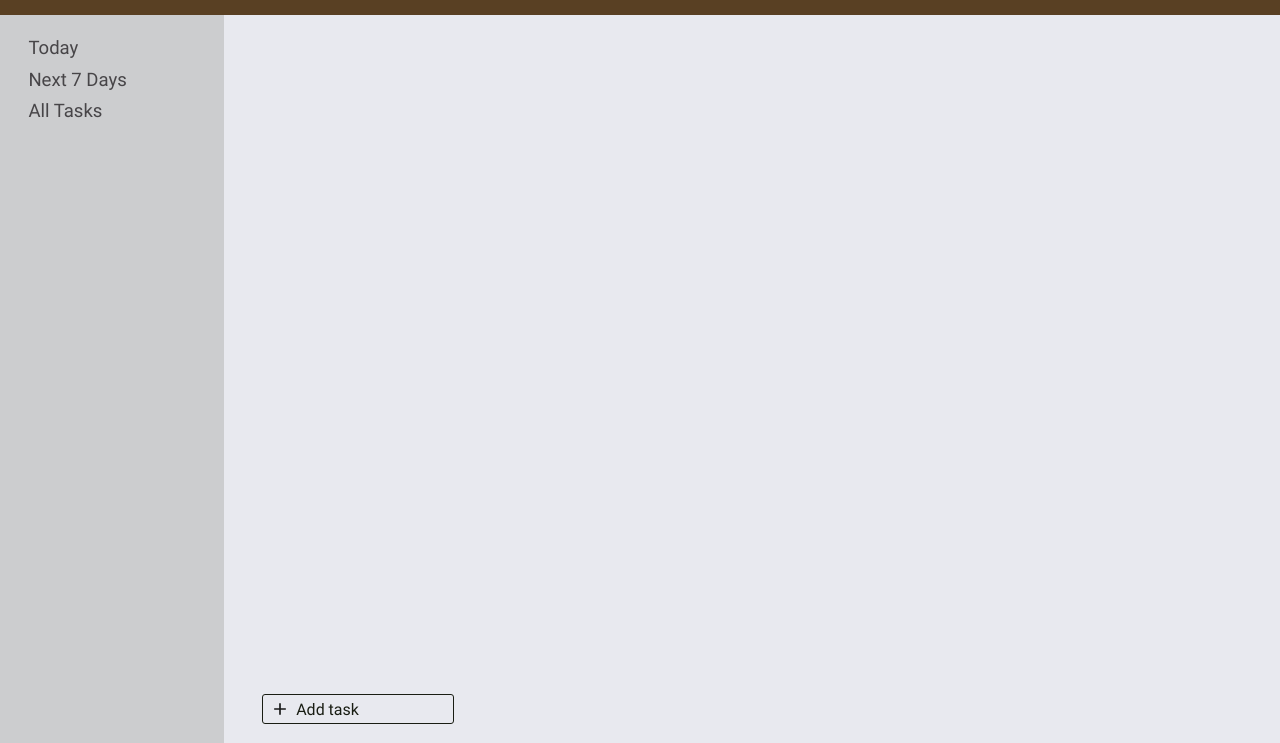
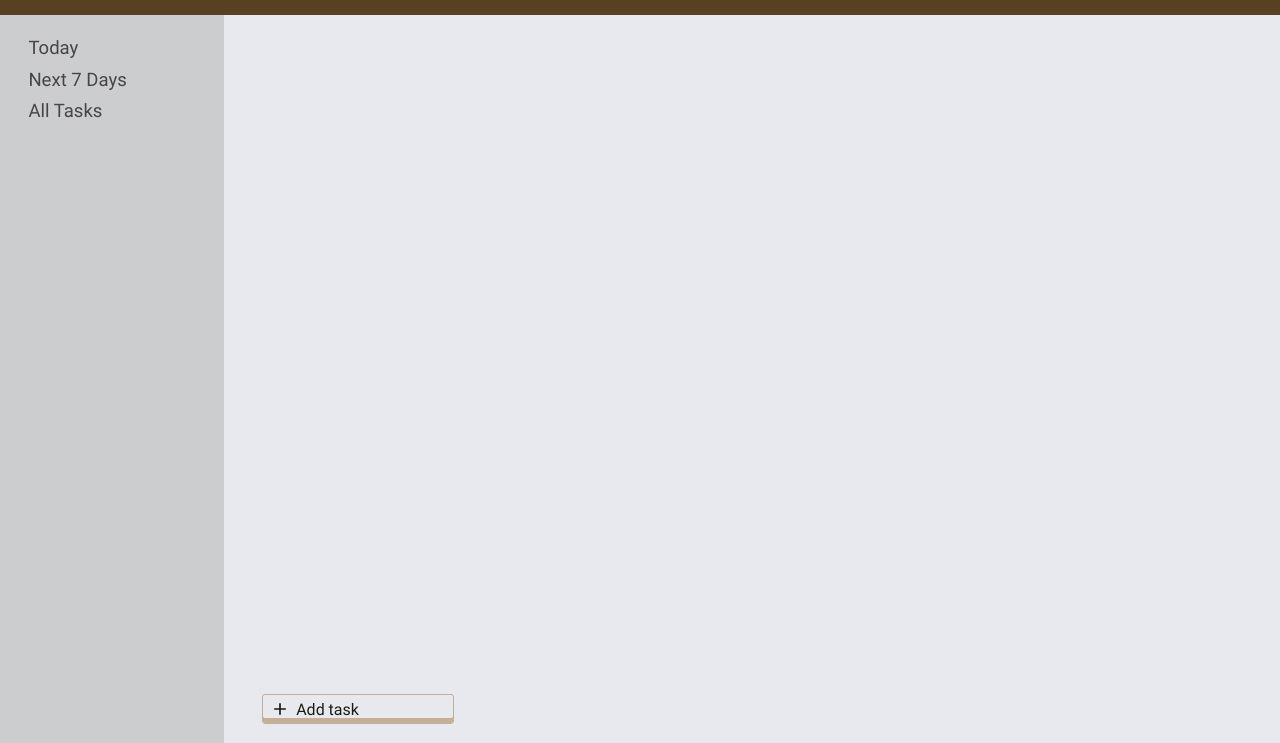
Before and after one commit to Adhisafdhol/to-do-list, a website built with webpack: page src/index.html in a window 1280 px wide. In both pictures the pointer is over the button "Add task". Shown: the part 57-800 px from the top of the page. Built offline with nearby package versions, Linux system fonts and the light colour scheme.

Commit message:
Add hover style on add-task button

```diff
--- a/src/style.css
+++ b/src/style.css
@@ -196,6 +196,11 @@ body {
   margin-bottom: clamp(0.75rem, 1.25rem, 1.5vw);
 }
 
+.main-content button[data-key="add-task"]:hover {
+  border-color: var(--light-color-2);
+  box-shadow: inset 0 -5px var(--light-color-2);
+}
+
 button[data-key="add-task"]::before {
   content: " ";
   background-image: url(./img/icons/plus.svg);
```
